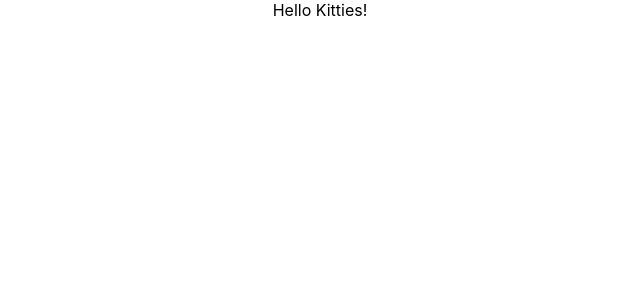
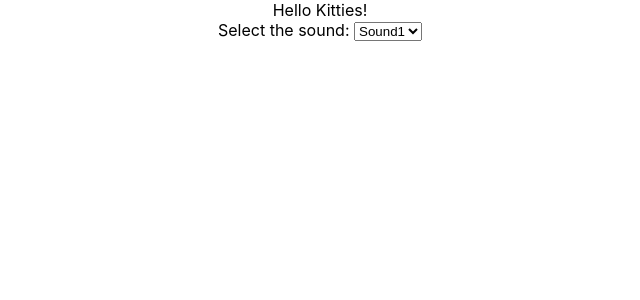
Before and after one commit to stecinelli/FinalProjectSalt, a React (Create React App) app in the folder client/: page / in a window 1280 px wide. Shown: the top 300 px of the page, without its empty margins (320-960 px from the left). Built offline with nearby package versions, Linux system fonts and the light colour scheme.

Commit message:
sound component

```diff
--- a/client/package.json
+++ b/client/package.json
@@ -9,7 +9,6 @@
     "react": "^18.2.0",
     "react-dom": "^18.2.0",
     "react-scripts": "5.0.1",
-    "proxy": "http://localhost:8080",
     "web-vitals": "^2.1.4"
   },
   "scripts": {
@@ -35,5 +34,6 @@
       "last 1 firefox version",
       "last 1 safari version"
     ]
-  }
+  },
+  "proxy": "http://localhost:8080"
 }
--- a/client/src/App.js
+++ b/client/src/App.js
@@ -1,9 +1,11 @@
 import './App.css';
+import Sound from './Components/Sound';
 
 function App() {
   return (
     <div className="App">
       Hello Kitties!
+      <Sound/>
     </div>
   );
 }
--- /dev/null
+++ b/client/src/Components/Sound.js
@@ -0,0 +1,36 @@
+import React, { useState } from 'react'
+
+const Sound = () => {
+const [soundList, setSoundList] = useState([
+  {name: 'Sound1', url: 'http://localhost:8000/files/sound1.m4a'},
+  {name: 'Sound2', url: 'http://localhost:8000/files/sound2.m4a'},
+  {name: 'Sound3', url: 'http://localhost:8000/files/sound3.m4a'},
+])
+const [playSound, setPlaySound] = useState([])
+
+const getSoundFunction = e => {
+  const newPlaySong = soundList.filter(song => song.name === e.target.value);
+  setPlaySound(newPlaySong)
+  console.log(newPlaySong)
+}
+
+  return (
+    <div className='Sound'>
+      <label className='Sound-lable' htmlFor='SoundSelector'>Select the sound: </label>
+      <select name='SoundSelector'
+        onChange={getSoundFunction}
+        className='Sound-selector' >
+        {soundList && soundList.map((sound, index) =>
+          <option
+            key={sound.name + index}
+            value={sound.name} >
+            {sound.name}
+          </option>
+        )}
+      </select>
+      {/* <audio controls src={playSound[0].url}></audio> */}
+    </div>
+  )
+}
+
+export default Sound
```
